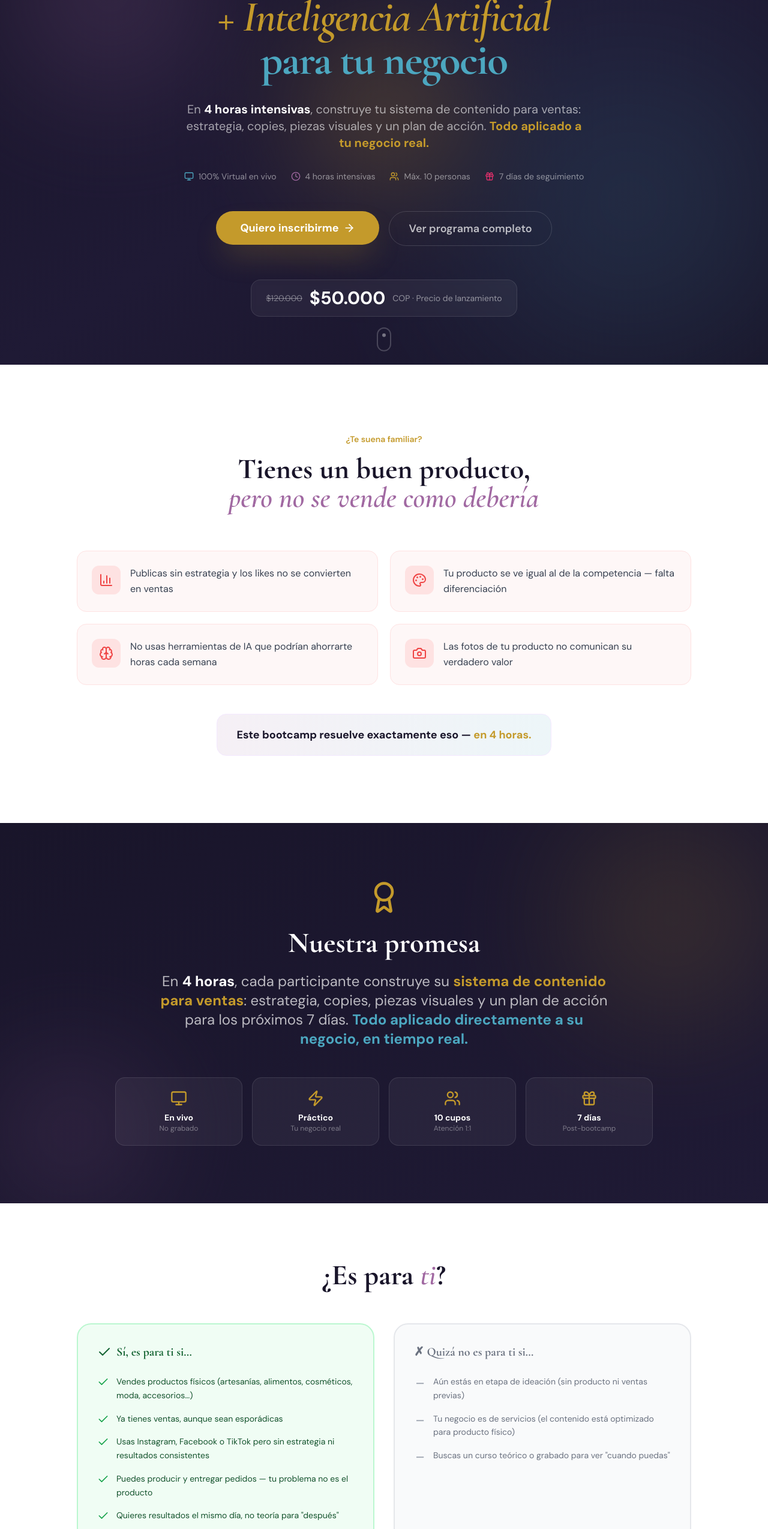
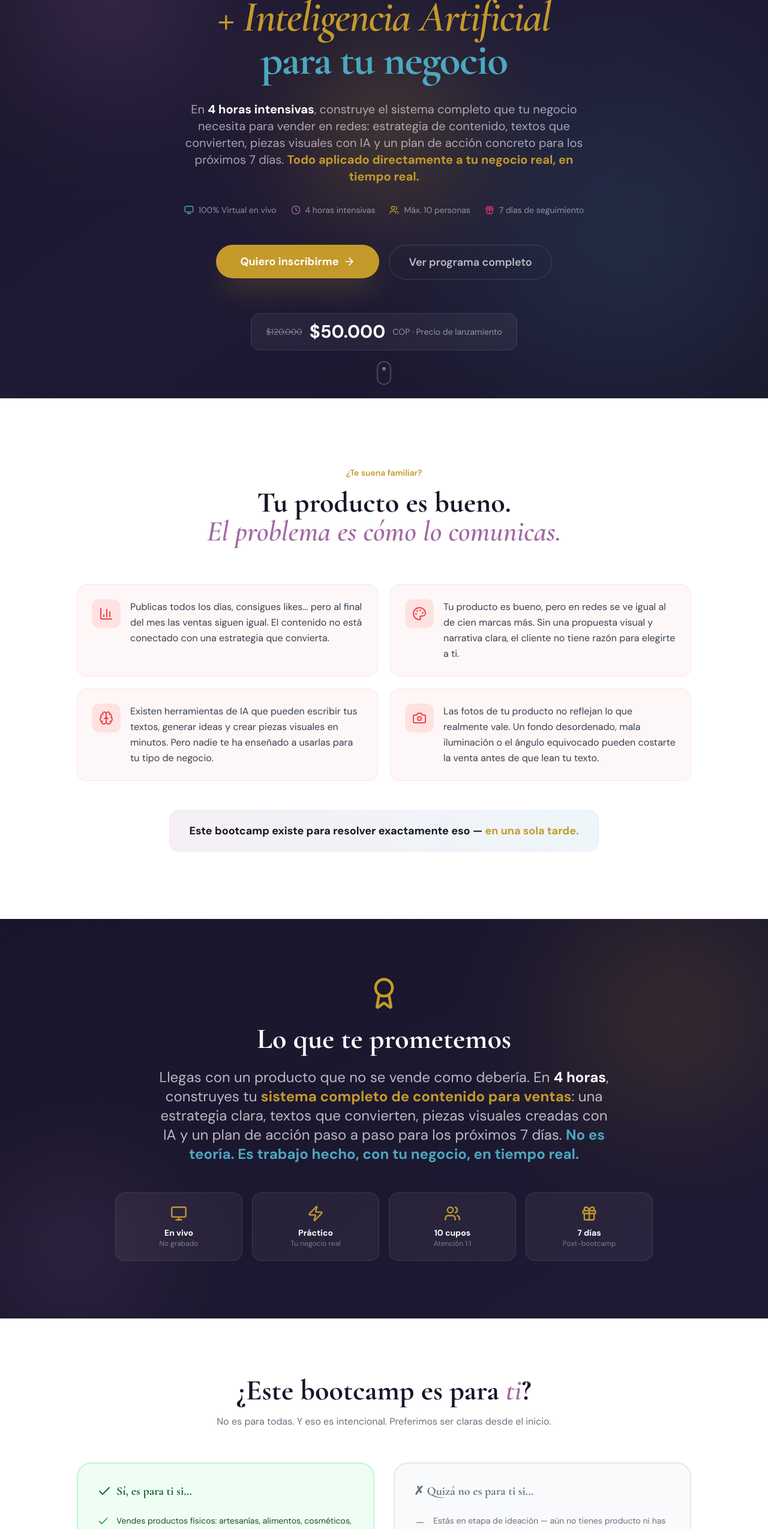
Before and after one commit to jcastr0/ej, a React (Vite) app: page /bootcamp in a window 1280 px wide. Shown: the part 234-2783 px from the top of the page at 60% size. Built offline with nearby package versions, Linux system fonts and the light colour scheme; the HTML template or start-up script is replaced by a standard one.

Commit message:
content: Reescritura completa de copy con storytelling profesional - módulos, pain points, promesa, FAQ, CTAs

```diff
--- a/src/pages/Bootcamp.jsx
+++ b/src/pages/Bootcamp.jsx
@@ -32,48 +32,67 @@ const whatsappLink = 'https://chat.whatsapp.com/H7tDkda2guM37g2o4GEEIr';
 /* ─── Data ───────────────────────────────────── */
 
 const painPoints = [
-  { icon: BarChart3, text: 'Publicas sin estrategia y los likes no se convierten en ventas' },
-  { icon: Palette, text: 'Tu producto se ve igual al de la competencia — falta diferenciación' },
-  { icon: Brain, text: 'No usas herramientas de IA que podrían ahorrarte horas cada semana' },
-  { icon: Camera, text: 'Las fotos de tu producto no comunican su verdadero valor' },
+  { icon: BarChart3, text: 'Publicas todos los días, consigues likes… pero al final del mes las ventas siguen igual. El contenido no está conectado con una estrategia que convierta.' },
+  { icon: Palette, text: 'Tu producto es bueno, pero en redes se ve igual al de cien marcas más. Sin una propuesta visual y narrativa clara, el cliente no tiene razón para elegirte a ti.' },
+  { icon: Brain, text: 'Existen herramientas de IA que pueden escribir tus textos, generar ideas y crear piezas visuales en minutos. Pero nadie te ha enseñado a usarlas para tu tipo de negocio.' },
+  { icon: Camera, text: 'Las fotos de tu producto no reflejan lo que realmente vale. Un fondo desordenado, mala iluminación o el ángulo equivocado pueden costarte la venta antes de que lean tu texto.' },
 ];
 
 const modules = [
   {
     number: '01',
-    title: 'Diagnóstico y Enfoque',
+    title: 'Diagnóstico Estratégico y Enfoque Comercial',
     time: '30 min',
     icon: Target,
     color: '#4CA7C0',
-    description: 'Identifica con precisión dónde está tu negocio y cuál es el problema más urgente a resolver en ventas digitales.',
-    highlights: ['Ficha "La radiografía de mi negocio"', 'Plenaria rápida de bloqueos', 'Ajuste personalizado del bootcamp'],
+    description: 'Antes de ejecutar, necesitas claridad. En este módulo haces una radiografía honesta de tu negocio: dónde estás realmente, qué está funcionando, qué no, y cuál es el problema clave que está frenando tus ventas digitales. Con esa claridad, todo lo que construyas después tiene dirección.',
+    highlights: [
+      'Radiografía completa de tu negocio (8 preguntas clave)',
+      'Identificación de bloqueos reales en ventas',
+      'Enfoque estratégico personalizado para el bootcamp',
+    ],
   },
   {
     number: '02',
-    title: 'Marketing Digital Aplicado',
+    title: 'Marketing Digital Aplicado a Producto Físico',
     time: '1h 15min',
     icon: Zap,
     color: '#A169A2',
-    description: 'Construye tu estrategia de contenido y redacta al menos 3 copies listos para publicar — todo con tu negocio real.',
-    highlights: ['Ecosistema de contenido', 'Copy que vende: estructura gancho → CTA', '3 copies finalizados en el taller'],
+    description: 'Publicar sin plan es como abrir una tienda sin vitrina. Aquí construyes tu ecosistema de contenido: los 4 tipos de publicaciones que necesitas para vender de forma constante, cómo distribuirlos en la semana sin agotarte, y la estructura exacta de un copy que mueve a la acción. Sales con 3 textos terminados, listos para publicar.',
+    highlights: [
+      'Ecosistema de contenido: inspirar, educar, probar y vender',
+      'Estructura de copy: gancho → historia → prueba → CTA',
+      '3 copies finalizados y revisados en el taller',
+      'Calendario de contenido para las próximas 2 semanas',
+    ],
   },
   {
     number: '03',
-    title: 'Inteligencia Artificial Aplicada',
+    title: 'Inteligencia Artificial para Emprendedoras',
     time: '1h 30min',
     icon: Brain,
     color: '#C49A2B',
-    description: 'Usa ChatGPT, Canva AI y más en tiempo real para generar contenido, textos y piezas visuales para tu negocio.',
-    highlights: ['4 prompts personalizados listos', 'Canva con IA para producto físico', 'Pieza visual exportada'],
+    description: 'La IA no reemplaza tu voz, la amplifica. En este módulo usas ChatGPT, Canva con IA y otras herramientas en tiempo real para generar descripciones de producto, responder objeciones de clientas, crear ideas de contenido y optimizar tu bio de Instagram. Todo personalizado para tu negocio, no genérico.',
+    highlights: [
+      '4 prompts personalizados listos para usar',
+      'Banco de respuestas para objeciones en DMs',
+      'Canva con IA: pieza visual de tu producto exportada',
+      'Plan de contenido de 10 piezas generado con IA',
+    ],
   },
   {
     number: '04',
-    title: 'Contenido Visual con Celular',
+    title: 'Fotografía y Contenido Visual con tu Celular',
     time: '45 min',
     icon: Camera,
     color: '#E1306C',
-    description: 'Aprende a fotografiar y presentar tu producto profesionalmente con lo que ya tienes — sin cámara ni estudio.',
-    highlights: ['Fotografía de producto con celular', 'Edición en Lightroom Mobile', 'Preset profesional incluido'],
+    description: 'No necesitas cámara profesional ni estudio. Necesitas saber qué hacer con lo que ya tienes. En este módulo aprendes los 3 errores que arruinan una foto de producto, cómo configurar tu celular, qué fondos usar sin gastar un peso, y cómo editar en 3 minutos con Lightroom Mobile. La diferencia entre una foto amateur y una profesional está en los detalles.',
+    highlights: [
+      'Fotografía de producto con celular: luz, fondo y composición',
+      'Edición profesional en Lightroom Mobile (gratuito)',
+      'Preset descargable listo para tu tipo de producto',
+      'Formatos correctos para feed, historia y reels',
+    ],
   },
 ];
 
@@ -94,46 +113,50 @@ const team = [
     name: 'Leidy Carolina Granados',
     role: 'Dirección estratégica y metodología',
     image: '/images/carolina_granados.jpg',
-    bio: 'Fundadora y directora de Emprendiendo Juntas. Comunicadora con formación en contabilidad. Diseña la metodología y conoce a profundidad el perfil de la emprendedora samaria.',
+    bio: 'Fundadora de Emprendiendo Juntas. Contadora pública y estudiante de Comunicación Social. Lleva 5 años acompañando emprendedoras desde la estrategia, el contenido y la cercanía humana. Ella diseñó la metodología de este bootcamp porque conoce de primera mano los retos que enfrentas.',
   },
   {
     name: 'Sharon Niebles',
     role: 'Marketing digital y fotografía de producto',
     image: '/images/sharon.JPG',
-    bio: 'Administradora de empresas y fundadora de Shabbs Col. Experiencia real en contenido de producto, manejo de comunidad y fidelización de clientes.',
+    bio: 'Administradora de empresas y fundadora de Shabbs Col, su propia marca de productos físicos. No te enseña desde la teoría: te enseña desde la trinchera de alguien que publica, vende y fideliza clientes todos los días.',
   },
   {
     name: 'Jhonatan Castro',
-    role: 'IA aplicada e infraestructura digital',
+    role: 'Inteligencia artificial e infraestructura digital',
     image: '/images/jhonatan.png',
-    bio: 'Ingeniero de sistemas, magíster y docente universitario. Especialista en inteligencia artificial aplicada a negocios.',
+    bio: 'Ingeniero de sistemas, magíster y docente universitario. Traduce la inteligencia artificial a un lenguaje que puedes aplicar hoy mismo en tu negocio, sin necesidad de ser experta en tecnología.',
   },
 ];
 
 const faqs = [
   {
     q: '¿Necesito saber de tecnología para participar?',
-    a: 'No. El bootcamp está diseñado para principiantes. Te guiamos paso a paso en cada herramienta.',
+    a: 'Para nada. Este bootcamp está diseñado pensando en emprendedoras que nunca han usado herramientas de IA. Te guiamos paso a paso, con pantalla compartida, y cada ejercicio lo haces en tiempo real con acompañamiento directo.',
   },
   {
     q: '¿Es en vivo o grabado?',
-    a: 'Es 100% en vivo por Zoom/Google Meet. Además, recibirás la grabación completa después del evento.',
+    a: 'Es 100% en vivo por Zoom o Google Meet. Eso significa que puedes hacer preguntas, recibir retroalimentación inmediata y ajustar tu trabajo en el momento. Además, recibirás la grabación completa después del evento para que puedas revisarla cuantas veces quieras.',
   },
   {
     q: '¿Qué tipo de negocio necesito tener?',
-    a: 'El bootcamp está optimizado para productos físicos: artesanías, alimentos, cosméticos, moda, accesorios, etc. Si ya tienes ventas (aunque sean esporádicas), este es para ti.',
+    a: 'El bootcamp está optimizado para emprendedoras con productos físicos: artesanías, alimentos, cosméticos, moda, accesorios, decoración, etc. Si ya tienes un producto y has tenido ventas (aunque sean esporádicas), este bootcamp es para ti. Si vendes servicios o aún no tienes producto, esta edición no se ajusta a tu perfil.',
   },
   {
-    q: '¿Cuántas personas participan?',
-    a: 'Máximo 10 personas por edición. Esto garantiza atención personalizada y retroalimentación directa.',
+    q: '¿Por qué solo 10 personas?',
+    a: 'Porque cada ejercicio se hace con tu negocio real y el equipo facilitador revisa tu trabajo en vivo. Con más de 10 personas, sería imposible darte la atención que mereces. Este no es un webinar masivo: es un taller intensivo donde sales con trabajo hecho.',
   },
   {
     q: '¿Qué pasa después del bootcamp?',
-    a: 'Tienes 7 días de acompañamiento post-bootcamp en un grupo exclusivo de WhatsApp con revisión de avances y respuesta a dudas.',
+    a: 'No te dejamos sola. Durante los 7 días siguientes, tienes acceso a un grupo exclusivo de WhatsApp donde puedes compartir lo que publicaste, recibir retroalimentación del equipo y resolver dudas sobre los materiales. A mitad de semana hacemos una revisión de avances.',
+  },
+  {
+    q: '¿Qué me llevo exactamente?',
+    a: 'Un kit digital completo: ficha de diagnóstico de tu negocio, calendario de contenido para 30 días, guía de estructura de copy con 5 ejemplos, 3 copies listos que tú misma escribiste, biblioteca de 4 prompts de IA personalizados, una pieza visual exportada, checklist de fotografía, preset de Lightroom Mobile y tu plan de acción de 7 días.',
   },
   {
     q: '¿Cómo pago?',
-    a: 'Transferencia bancaria o Nequi. La confirmación es por WhatsApp. Simple y directo.',
+    a: 'Transferencia bancaria, Nequi o Bancolombia. Una vez realices el pago, envías el comprobante por WhatsApp y recibes la confirmación con todos los detalles de conexión y materiales previos.',
   },
 ];
 
@@ -235,9 +258,10 @@ const Bootcamp = () => {
               className="text-lg sm:text-xl text-white/60 max-w-2xl mx-auto leading-relaxed"
               style={{ fontFamily: "'DM Sans', sans-serif" }}
             >
-              En <strong className="text-white">4 horas intensivas</strong>, construye tu sistema de contenido
-              para ventas: estrategia, copies, piezas visuales y un plan de acción.{' '}
-              <strong className="text-[#C49A2B]">Todo aplicado a tu negocio real.</strong>
+              En <strong className="text-white">4 horas intensivas</strong>, construye el sistema completo que tu negocio necesita
+              para vender en redes: estrategia de contenido, textos que convierten, piezas visuales con IA y un plan de acción
+              concreto para los próximos 7 días.{' '}
+              <strong className="text-[#C49A2B]">Todo aplicado directamente a tu negocio real, en tiempo real.</strong>
             </motion.p>
 
             <motion.div
@@ -339,9 +363,9 @@ const Bootcamp = () => {
               ¿Te suena familiar?
             </span>
             <h2 className="text-3xl sm:text-4xl md:text-5xl font-bold text-[#19152A] leading-tight">
-              Tienes un buen producto,
+              Tu producto es bueno.
               <br />
-              <span className="text-[#A169A2] italic">pero no se vende como debería</span>
+              <span className="text-[#A169A2] italic">El problema es cómo lo comunicas.</span>
             </h2>
           </motion.div>
 
@@ -374,8 +398,8 @@ const Bootcamp = () => {
           >
             <div className="inline-block bg-gradient-to-r from-[#A169A2]/10 to-[#4CA7C0]/10 rounded-2xl px-8 py-5 border border-purple-100">
               <p className="text-lg font-bold text-[#19152A]">
-                Este bootcamp resuelve exactamente eso —{' '}
-                <span className="text-[#C49A2B]">en 4 horas.</span>
+                Este bootcamp existe para resolver exactamente eso —{' '}
+                <span className="text-[#C49A2B]">en una sola tarde.</span>
               </p>
             </div>
           </motion.div>
@@ -398,13 +422,14 @@ const Bootcamp = () => {
           >
             <Award className="w-14 h-14 text-[#C49A2B] mx-auto mb-6" />
             <h2 className="text-3xl sm:text-4xl md:text-5xl font-bold text-white leading-tight">
-              Nuestra promesa
+              Lo que te prometemos
             </h2>
             <p className="text-xl sm:text-2xl text-white/70 mt-6 leading-relaxed max-w-3xl mx-auto" style={{ fontFamily: "'DM Sans', sans-serif" }}>
-              En <strong className="text-white">4 horas</strong>, cada participante construye su{' '}
-              <strong className="text-[#C49A2B]">sistema de contenido para ventas</strong>: estrategia, copies, piezas
-              visuales y un plan de acción para los próximos 7 días.{' '}
-              <strong className="text-[#4CA7C0]">Todo aplicado directamente a su negocio, en tiempo real.</strong>
+              Llegas con un producto que no se vende como debería. En <strong className="text-white">4 horas</strong>,
+              construyes tu <strong className="text-[#C49A2B]">sistema completo de contenido para ventas</strong>:
+              una estrategia clara, textos que convierten, piezas visuales creadas con IA y un plan de acción
+              paso a paso para los próximos 7 días.{' '}
+              <strong className="text-[#4CA7C0]">No es teoría. Es trabajo hecho, con tu negocio, en tiempo real.</strong>
             </p>
           </motion.div>
 
@@ -442,8 +467,11 @@ const Bootcamp = () => {
             className="text-center mb-14"
           >
             <h2 className="text-3xl sm:text-4xl md:text-5xl font-bold text-[#19152A]">
-              ¿Es para <span className="text-[#A169A2] italic">ti</span>?
+              ¿Este bootcamp es para <span className="text-[#A169A2] italic">ti</span>?
             </h2>
+            <p className="text-gray-500 mt-4 max-w-xl mx-auto" style={{ fontFamily: "'DM Sans', sans-serif" }}>
+              No es para todas. Y eso es intencional. Preferimos ser claras desde el inicio.
+            </p>
           </motion.div>
 
           <div className="grid md:grid-cols-2 gap-8">
@@ -460,11 +488,11 @@ const Bootcamp = () => {
               </h3>
               <ul className="space-y-4">
                 {[
-                  'Vendes productos físicos (artesanías, alimentos, cosméticos, moda, accesorios…)',
-                  'Ya tienes ventas, aunque sean esporádicas',
-                  'Usas Instagram, Facebook o TikTok pero sin estrategia ni resultados consistentes',
-                  'Puedes producir y entregar pedidos — tu problema no es el producto',
-                  'Quieres resultados el mismo día, no teoría para "después"',
+                  'Vendes productos físicos: artesanías, alimentos, cosméticos, moda, accesorios, decoración…',
+                  'Ya tienes ventas, aunque sean esporádicas o por temporada',
+                  'Usas Instagram, Facebook o TikTok, pero sientes que publicas al vacío',
+                  'Tu producto es bueno y puedes cumplir pedidos — el problema no es lo que vendes, sino cómo lo comunicas',
+                  'Quieres salir del bootcamp con trabajo hecho, no con teoría para "aplicar después"',
                 ].map((item, i) => (
                   <li key={i} className="flex items-start gap-3">
                     <Check className="w-5 h-5 text-green-600 flex-shrink-0 mt-0.5" />
@@ -489,9 +517,9 @@ const Bootcamp = () => {
               </h3>
               <ul className="space-y-4">
                 {[
-                  'Aún estás en etapa de ideación (sin producto ni ventas previas)',
-                  'Tu negocio es de servicios (el contenido está optimizado para producto físico)',
-                  'Buscas un curso teórico o grabado para ver "cuando puedas"',
+                  'Estás en etapa de ideación — aún no tienes producto ni has hecho ventas',
+                  'Tu negocio es de servicios (todo el contenido está diseñado para producto físico)',
+                  'Buscas un curso grabado para ver "cuando puedas" — esto es en vivo y requiere tu presencia activa',
                 ].map((item, i) => (
                   <li key={i} className="flex items-start gap-3">
                     <span className="w-5 h-5 flex-shrink-0 mt-0.5 text-gray-400 text-center font-bold">—</span>
@@ -523,13 +551,15 @@ const Bootcamp = () => {
               Programa completo
             </span>
             <h2 className="text-3xl sm:text-4xl md:text-5xl font-bold text-[#19152A]">
-              4 módulos, <span className="text-[#C49A2B] italic">4 horas</span>
+              4 módulos, <span className="text-[#C49A2B] italic">4 horas</span>,
+              <br className="hidden sm:block" /> todo con tu negocio real
             </h2>
             <p
-              className="text-gray-500 mt-4 max-w-xl mx-auto"
+              className="text-gray-500 mt-4 max-w-2xl mx-auto"
               style={{ fontFamily: "'DM Sans', sans-serif" }}
             >
-              Cada módulo incluye ejercicios prácticos que ejecutas en tiempo real con tu negocio.
+              No vienes a escuchar una charla. Vienes a trabajar. Cada módulo tiene ejercicios prácticos que
+              ejecutas en tiempo real, con retroalimentación directa del equipo facilitador.
             </p>
           </motion.div>
 
@@ -604,9 +634,9 @@ const Bootcamp = () => {
                   <Rocket className="w-8 h-8 text-white" />
                 </div>
                 <div>
-                  <h3 className="text-xl font-bold mb-1">Cierre: Plan de Acción + 7 Días de Acompañamiento</h3>
+                  <h3 className="text-xl font-bold mb-1">Cierre: Tu Plan de Acción + 7 Días de Acompañamiento</h3>
                   <p className="text-white/80 text-sm" style={{ fontFamily: "'DM Sans', sans-serif" }}>
-                    Sales con tu plan concreto de 7 días y un grupo exclusivo de WhatsApp para seguimiento post-bootcamp con revisión de avances.
+                    No sales con "tareas pendientes". Sales con un plan concreto de 7 días: qué publicar, cuándo, en qué canal y con qué objetivo. Además, durante la semana siguiente tienes un grupo exclusivo de WhatsApp con revisión de avances y respuesta a dudas del equipo.
                   </p>
                 </div>
                 <span className="text-sm font-semibold bg-white/20 px-4 py-2 rounded-full flex-shrink-0" style={{ fontFamily: "'DM Sans', sans-serif" }}>
@@ -630,10 +660,10 @@ const Bootcamp = () => {
           >
             <Gift className="w-12 h-12 text-[#C49A2B] mx-auto mb-4" />
             <h2 className="text-3xl sm:text-4xl font-bold text-[#19152A]">
-              Tu <span className="text-[#C49A2B] italic">Kit Digital</span> incluido
+              Tu <span className="text-[#C49A2B] italic">Kit Digital</span> completo
             </h2>
-            <p className="text-gray-500 mt-3" style={{ fontFamily: "'DM Sans', sans-serif" }}>
-              Todo lo que te llevas al terminar el bootcamp — listo para usar
+            <p className="text-gray-500 mt-3 max-w-xl mx-auto" style={{ fontFamily: "'DM Sans', sans-serif" }}>
+              9 materiales listos para usar desde el día siguiente. No son plantillas genéricas: los construyes tú durante el bootcamp, adaptados a tu negocio.
             </p>
           </motion.div>
 
@@ -673,8 +703,9 @@ const Bootcamp = () => {
             <h2 className="text-3xl sm:text-4xl font-bold text-[#19152A]">
               Quiénes te <span className="text-[#A169A2] italic">acompañan</span>
             </h2>
-            <p className="text-gray-500 mt-3 max-w-xl mx-auto" style={{ fontFamily: "'DM Sans', sans-serif" }}>
-              Un equipo que combina experiencia real en emprendimiento, comunicación e inteligencia artificial.
+            <p className="text-gray-500 mt-3 max-w-2xl mx-auto" style={{ fontFamily: "'DM Sans', sans-serif" }}>
+              No son conferencistas que te hablan desde una pantalla. Son profesionales que combinan emprendimiento real,
+              comunicación estratégica e inteligencia artificial. Cada una aporta desde su experiencia viva.
             </p>
           </motion.div>
 
@@ -724,10 +755,11 @@ const Bootcamp = () => {
             className="text-center mb-14"
           >
             <h2 className="text-3xl sm:text-4xl md:text-5xl font-bold text-[#19152A]">
-              Inversión en <span className="text-[#C49A2B] italic">tu negocio</span>
+              Una inversión que se paga <span className="text-[#C49A2B] italic">con tu primera venta</span>
             </h2>
-            <p className="text-gray-500 mt-4 max-w-xl mx-auto" style={{ fontFamily: "'DM Sans', sans-serif" }}>
-              Precio de lanzamiento exclusivo para las primeras inscritas de la primera edición.
+            <p className="text-gray-500 mt-4 max-w-2xl mx-auto" style={{ fontFamily: "'DM Sans', sans-serif" }}>
+              Es la primera edición de este bootcamp. Por eso, las primeras inscritas acceden a un precio de lanzamiento
+              que no se repetirá. Es nuestra forma de decir: confiamos tanto en esto que queremos que lo pruebes antes de que suba.
             </p>
           </motion.div>
 
@@ -876,15 +908,16 @@ const Bootcamp = () => {
             <div className="relative z-10 space-y-6">
               <Sparkles className="w-12 h-12 text-[#C49A2B] mx-auto" />
               <h2 className="text-3xl sm:text-4xl md:text-5xl font-bold leading-tight">
-                Deja de publicar sin estrategia.
+                Llegaste hasta aquí por algo.
                 <br />
-                <span className="text-[#C49A2B] italic">Empieza a vender.</span>
+                <span className="text-[#C49A2B] italic">Tu negocio merece este paso.</span>
               </h2>
               <p
                 className="text-lg text-white/60 max-w-xl mx-auto"
                 style={{ fontFamily: "'DM Sans', sans-serif" }}
               >
-                Solo 10 cupos por edición. Inscríbete ahora y transforma la forma en que tu negocio se comunica y vende.
+                Solo 10 cupos por edición. Las emprendedoras que se inscriben primero pagan menos y aseguran
+                su lugar en un bootcamp que cambiará la forma en que comunicas y vendes tu producto.
               </p>
 
               <div className="flex flex-col sm:flex-row justify-center gap-4 pt-4">
```
